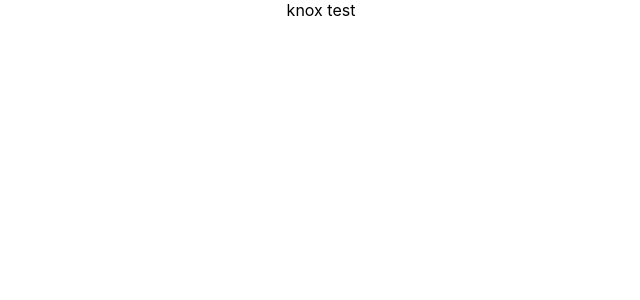
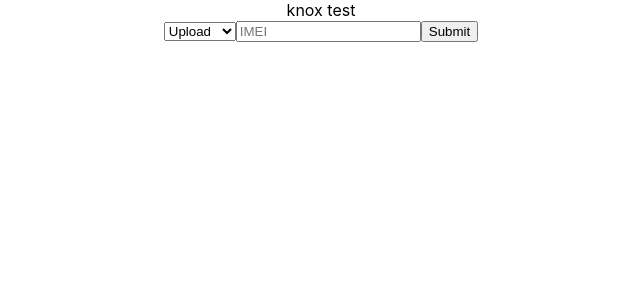
Before and after one commit to Ohidurr/KnoxTest, a React (Create React App) app in the folder frontend/: page / in a window 1280 px wide. Shown: the top 300 px of the page, without its empty margins (319-959 px from the left). Built offline with nearby package versions, Linux system fonts and the light colour scheme.

Commit message:
add input, selection and submit button

```diff
--- a/frontend/src/App.js
+++ b/frontend/src/App.js
@@ -2,13 +2,13 @@
 import { Switch, useLocation, Route } from "react-router-dom"
 
 import './App.css';
-import './components/ImeiUpload';
+import ImeiUpload from './components/ImeiUpload';
 
 const  App = () => {
   return (
     <div className="App">
    <header>knox test</header>
-    <imeiUpload />
+    <ImeiUpload />
     </div>
   );
 }
--- a/frontend/src/components/imeiUpload.js
+++ b/frontend/src/components/imeiUpload.js
@@ -5,18 +5,30 @@
 const { license_trial } = process.env;
 
 console.log("test");
-const imeiUpload = () => {
 
-    <button>test</button>
+const ImeiUpload = () => {
+
+    const handleSubmit = (e) => {
+        e.preventDefault()
+
+    }
+
+    <button>test4</button>
     return(
         <div>
-        <button>test</button>
-
-            </div>
+            <form>
+                <select name="option">
+                    <option value="Upload">Upload</option>
+                    <option value="Upload">Remove</option>
+                </select>
+                <input placeholder="IMEI" ></input>
+                <button>Submit</button>
+            </form>
+        </div>
     )
     }
 
 
 
 
-export default imeiUpload;
+export default ImeiUpload;
```
